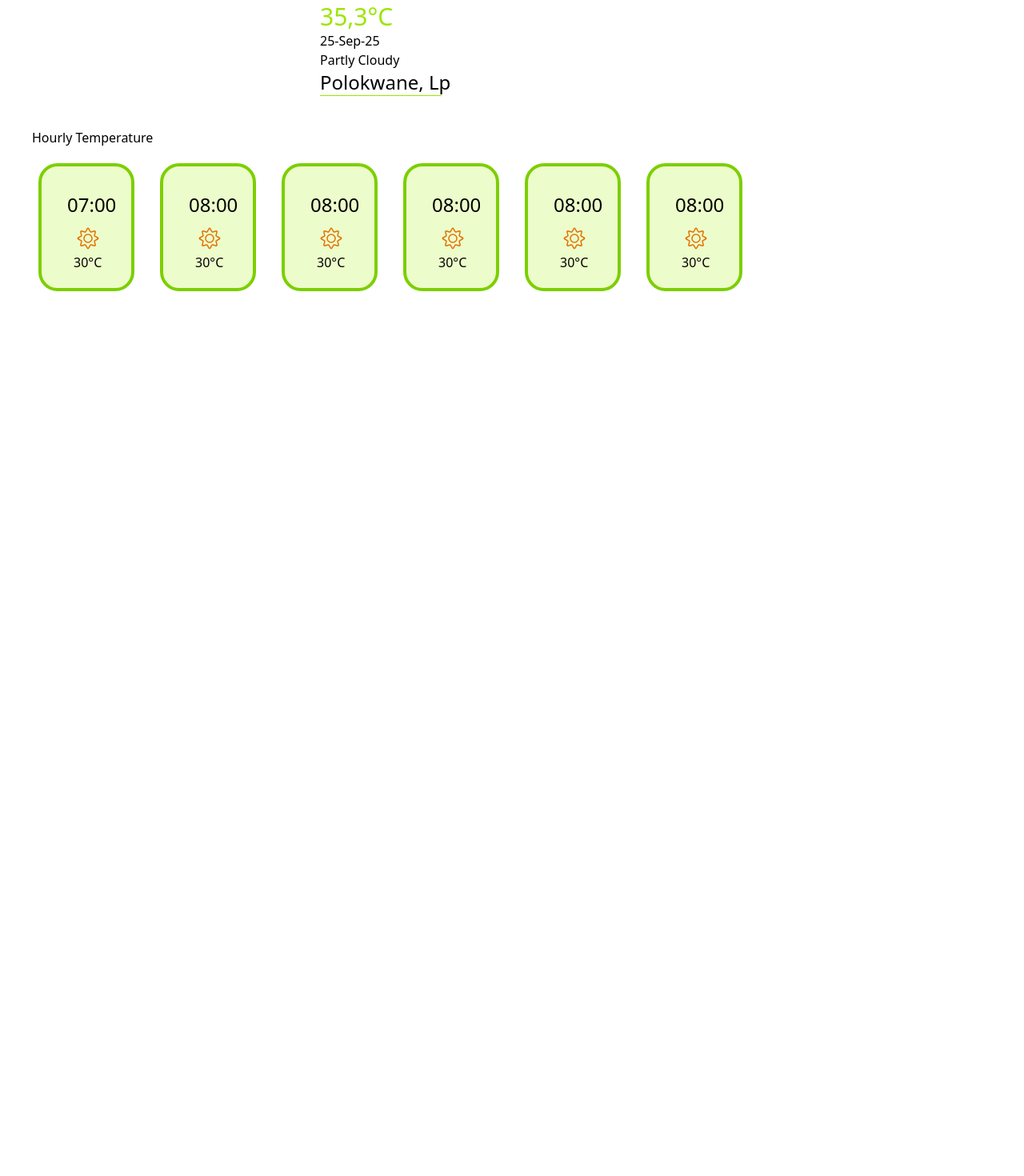
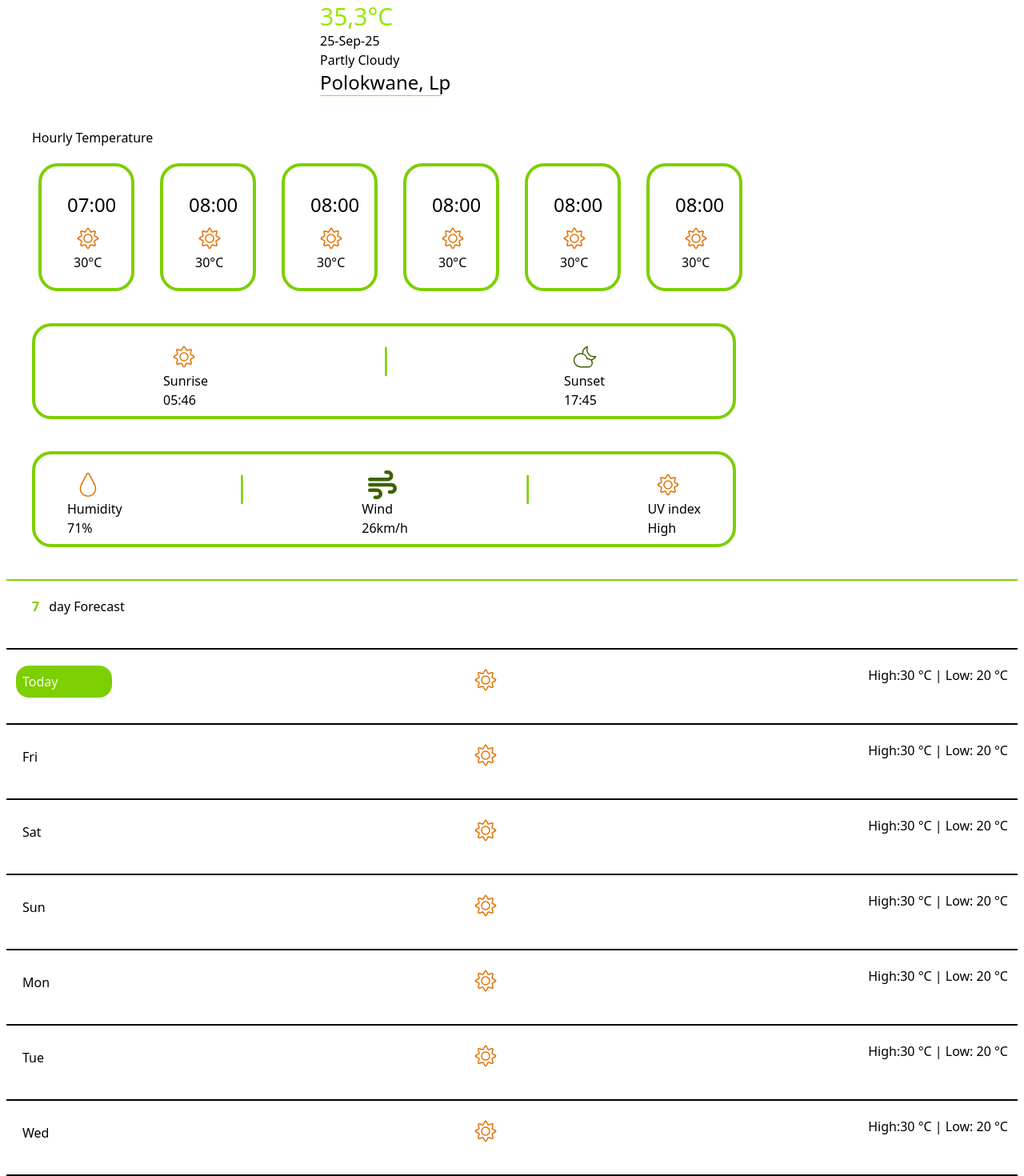
Before and after one commit to ThembelihleQueeneth/react_weather_app, a React (Vite) app: page / in a window 1280 px wide. Shown: the part 229-1699 px from the top of the page at 80% size. Before the commit the page ends 800 px from the top, so only its background shows below. Built offline with nearby package versions, Linux system fonts and the light colour scheme.

Commit message:
Working on the ui

```diff
--- a/src/App.tsx
+++ b/src/App.tsx
@@ -2,6 +2,8 @@ import './App.css'
 import { Cards } from './components/Cards/Cards'
 import { Hero } from './components/Hero/Hero'
 import { Navbar } from './components/Navbar/Navbar'
+import { Content } from './components/Content/Content'
+
 
 function App() {
   return(
@@ -9,6 +11,8 @@ function App() {
   <Navbar />
   <Hero/>
   <Cards />
+  <Content />
+
 
 
   </>
--- a/src/components/Cards/Cards.tsx
+++ b/src/components/Cards/Cards.tsx
@@ -1,36 +1,41 @@
 import { CiSun } from "react-icons/ci";
+import { CiCloudMoon } from "react-icons/ci";
+import { CiDroplet } from "react-icons/ci";
+import { FaWind } from "react-icons/fa6";
+
 
 export const Cards = () => {
   return (
+    <>
     <div>
         <h1 className="mt-10 ml-10">Hourly Temperature</h1>
             <div className="flex mt-5 ml-12 gap-8">  {/* Houly cards */}
-            <div className="bg-lime-100 w-30 h-40 p-8 rounded-3xl border-4 border-lime-500" >
+            <div className=" w-30 h-40 p-8 rounded-3xl border-4 border-lime-500" >
                 <h2 className="text-2xl mb-2">07:00</h2>
                 <CiSun className="text-amber-600 text-4xl ml-2" />
                 <span className="ml-2">30°C</span>
             </div>
-             <div className="bg-lime-100 w-30 h-40 p-8 rounded-3xl border-4 border-lime-500" >
+             <div className=" w-30 h-40 p-8 rounded-3xl border-4 border-lime-500" >
                 <h2 className="text-2xl mb-2">08:00</h2>
                 <CiSun className="text-amber-600 text-4xl ml-2" />
                 <span className="ml-2">30°C</span>
             </div>
-            <div className="bg-lime-100 w-30 h-40 p-8 rounded-3xl border-4 border-lime-500" >
+            <div className="w-30 h-40 p-8 rounded-3xl border-4 border-lime-500" >
                 <h2 className="text-2xl mb-2">08:00</h2>
                 <CiSun className="text-amber-600 text-4xl ml-2" />
                 <span className="ml-2">30°C</span>
             </div>
-            <div className="bg-lime-100 w-30 h-40 p-8 rounded-3xl border-4 border-lime-500" >
+            <div className=" w-30 h-40 p-8 rounded-3xl border-4 border-lime-500" >
                 <h2 className="text-2xl mb-2">08:00</h2>
                 <CiSun className="text-amber-600 text-4xl ml-2" />
                 <span className="ml-2">30°C</span>
             </div>
-            <div className="bg-lime-100 w-30 h-40 p-8 rounded-3xl border-4 border-lime-500" >
+            <div className=" w-30 h-40 p-8 rounded-3xl border-4 border-lime-500" >
                 <h2 className="text-2xl mb-2">08:00</h2>
                 <CiSun className="text-amber-600 text-4xl ml-2" />
                 <span className="ml-2">30°C</span>
             </div>
-            <div className="bg-lime-100 w-30 h-40 p-8 rounded-3xl border-4 border-lime-500" >
+            <div className=" w-30 h-40 p-8 rounded-3xl border-4 border-lime-500" >
                 <h2 className="text-2xl mb-2">08:00</h2>
                 <CiSun className="text-amber-600 text-4xl ml-2" />
                 <span className="ml-2">30°C</span>
@@ -39,5 +44,41 @@ export const Cards = () => {
 
         </div>
     </div>
+    <div className="flex justify-between ml-10 w-220 rounded-3xl border-4 border-lime-500 h-30 mt-10">
+        <div className="ml-40">
+        <CiSun className="text-amber-600 text-4xl ml-2 mt-5" />
+            <h3>Sunrise</h3>
+            <h4>05:46</h4>
+        </div>
+        <span className="text-4xl mb-15 text-lime-500 mt-5">|</span>
+        <div className="mr-40">
+            <CiCloudMoon className="text-lime-800 text-4xl ml-2 mt-5" />
+            <h3>Sunset</h3>
+            <h4>17:45</h4>
+        </div>
+
+    </div>
+     <div className="flex justify-between ml-10 w-220 rounded-3xl border-4 border-lime-500 h-30 mt-10">
+        <div className="ml-10">
+        <CiDroplet className="text-amber-600 text-4xl ml-2 mt-5" />
+            <h3>Humidity</h3>
+            <h4>71%</h4>
+        </div>
+        <span className="text-4xl mb-15 text-lime-500 mt-5">|</span>
+        <div >
+            <FaWind className="text-lime-800 text-4xl ml-2 mt-5" />
+            <h3>Wind</h3>
+            <h4>26km/h</h4>
+        </div>
+        <span className="text-4xl mb-15 text-lime-500 mt-5">|</span>
+        <div className="mr-10">
+            <CiSun className="text-amber-600 text-4xl ml-2 mt-5" />
+            <h3>UV index</h3>
+            <h4>High</h4>
+        </div>
+
+    </div>
+    <hr className="mt-10 border text-lime-500 ml-2 mr-2"  />
+    </>
   )
 }
--- /dev/null
+++ b/src/components/Content/Content.tsx
@@ -0,0 +1,70 @@
+import { CiSun } from "react-icons/ci";
+
+export const Content = () => {
+  return (
+    <>
+    <div className="ml-10 flex gap-3 mt-5">
+        <span className="text-lime-500 font-bold">7</span><h1>day Forecast</h1>
+    </div>
+     <hr className="mt-10 border ml-2 mr-2"  />
+    <div className="flex justify-between">
+        <span className="bg-lime-500 w-30 m-5 p-2 text-amber-50 rounded-2xl ">Today</span>
+        <CiSun className="text-amber-600 text-4xl ml-2 m-5" />
+        <span className="m-5">High:30 °C | Low: 20 °C</span>
+
+
+    </div>
+     <hr className="mt-3 border ml-2 mr-2"  />
+     <div className="flex justify-between">
+        <span className=" w-30 m-5 p-2 rounded-2xl ">Fri</span>
+        <CiSun className="text-amber-600 text-4xl ml-2 m-5" />
+        <span className="m-5">High:30 °C | Low: 20 °C</span>
+
+
+    </div>
+     <hr className="mt-3 border ml-2 mr-2"  />
+     <div className="flex justify-between">
+        <span className=" w-30 m-5 p-2  rounded-2xl ">Sat</span>
+        <CiSun className="text-amber-600 text-4xl ml-2 m-5" />
+        <span className="m-5">High:30 °C | Low: 20 °C</span>
+
+
+    </div>
+     <hr className="mt-3 border ml-2 mr-2"  />
+     <div className="flex justify-between">
+        <span className=" w-30 m-5 p-2  rounded-2xl ">Sun</span>
+        <CiSun className="text-amber-600 text-4xl ml-2 m-5" />
+        <span className="m-5">High:30 °C | Low: 20 °C</span>
+
+
+    </div>
+     <hr className="mt-3 border ml-2 mr-2"  />
+     <div className="flex justify-between">
+        <span className=" w-30 m-5 p-2  rounded-2xl ">Mon</span>
+        <CiSun className="text-amber-600 text-4xl ml-2 m-5" />
+        <span className="m-5">High:30 °C | Low: 20 °C</span>
+
+
+    </div>
+     <hr className="mt-3 border ml-2 mr-2"  />
+     <div className="flex justify-between">
+        <span className=" w-30 m-5 p-2  rounded-2xl ">Tue</span>
+        <CiSun className="text-amber-600 text-4xl ml-2 m-5" />
+        <span className="m-5">High:30 °C | Low: 20 °C</span>
+
+
+    </div>
+     <hr className="mt-3 border ml-2 mr-2"  />
+     <div className="flex justify-between">
+        <span className=" w-30 m-5 p-2  rounded-2xl ">Wed</span>
+        <CiSun className="text-amber-600 text-4xl ml-2 m-5" />
+        <span className="m-5">High:30 °C | Low: 20 °C</span>
+
+
+    </div>
+     <hr className="mt-3 border ml-2 mr-2"  />
+
+
+    </>
+  )
+}
```
